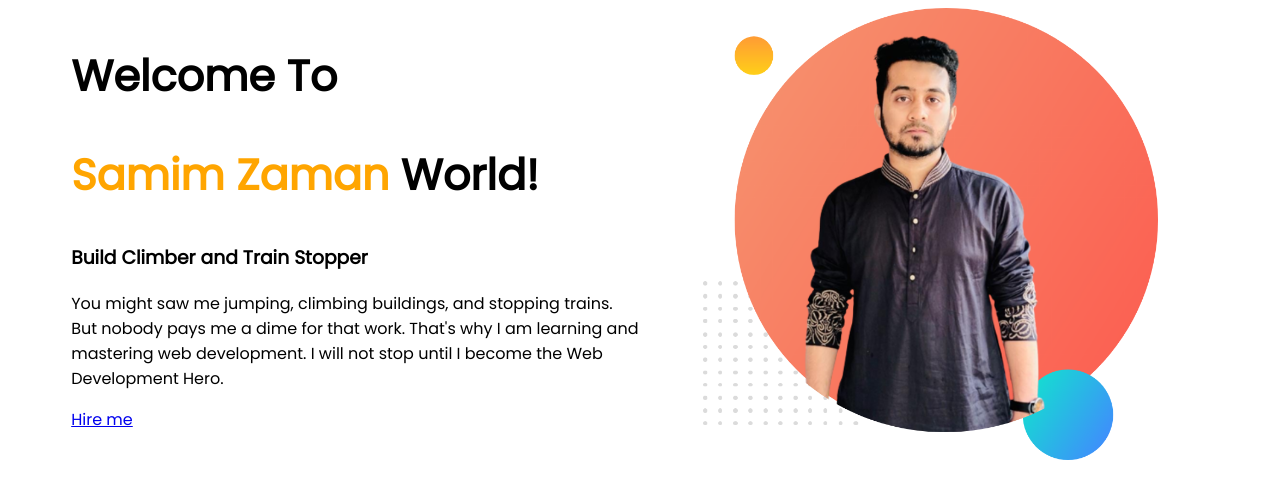
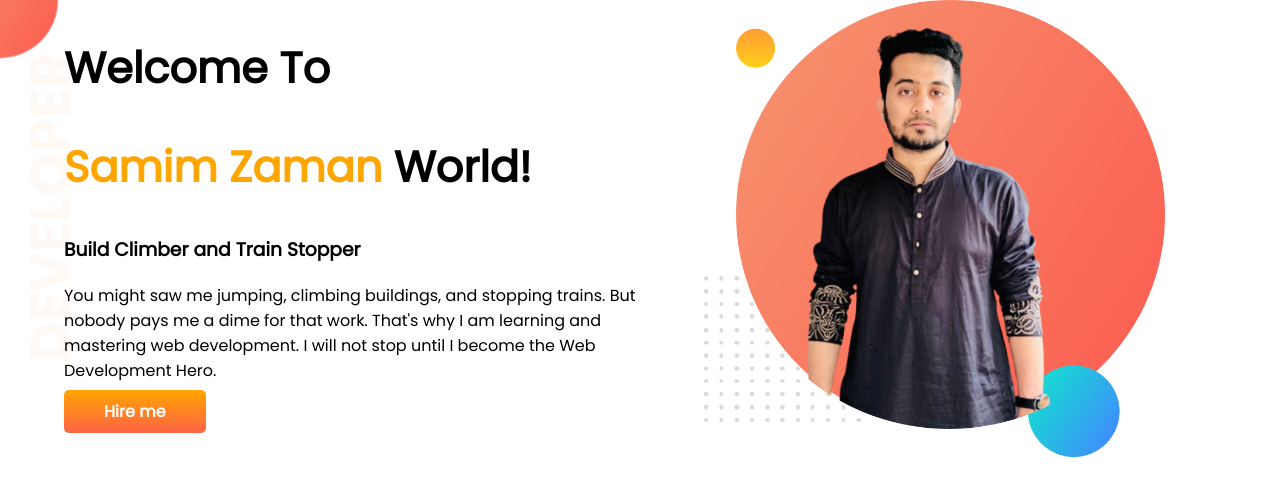
Before and after one commit to SamimKamruzzaman/my-portfolio, a plain HTML site: page index.html in a window 1280 px wide. Drawn offline with Linux system fonts and the light colour scheme.

Commit message:
upper section

```diff
--- a/index.html
+++ b/index.html
@@ -11,13 +11,13 @@
     <link rel="stylesheet" href="style.css">
 </head>
 <body>
-   <section>
+   <section class="top_banner">
     <div class="half-width">
         <h1>Welcome To</h1>
         <h1><span class="orange_color">Samim Zaman</span> World!</h1>
         <h3>Build Climber and Train Stopper</h3>
         <p>You might saw me jumping, climbing buildings, and stopping trains. But nobody pays me a dime for that work. That's why I am learning and mastering web development. I will not stop until I become the Web Development Hero.</p>
-        <a target="_blank" href="https://www.programming-hero.com/">Hire me</a>
+        <a class="link_button" target="_blank" href="https://www.programming-hero.com/">Hire me</a>
        </div>
         <div class="half-width">
             <img src="images/my-bg.png" alt="Samim's Image">
--- a/style.css
+++ b/style.css
@@ -1,5 +1,6 @@
 body{
     font-family: 'Poppins', sans-serif;
+    margin: 0;
 }
 h1{
     font-size: 43px;
@@ -17,3 +18,16 @@ section{
 .half-width img{
     width: 80%;
 }
+.link_button{
+    text-decoration: none;
+    background-image: linear-gradient(orange,tomato);
+    padding: 10px 40px;
+    color: white;
+    font-weight: 700;
+    border-radius: 5px;
+
+}
+.top_banner{
+    background-image: url(images/top-banner.png);
+    background-repeat: no-repeat;
+}
```
